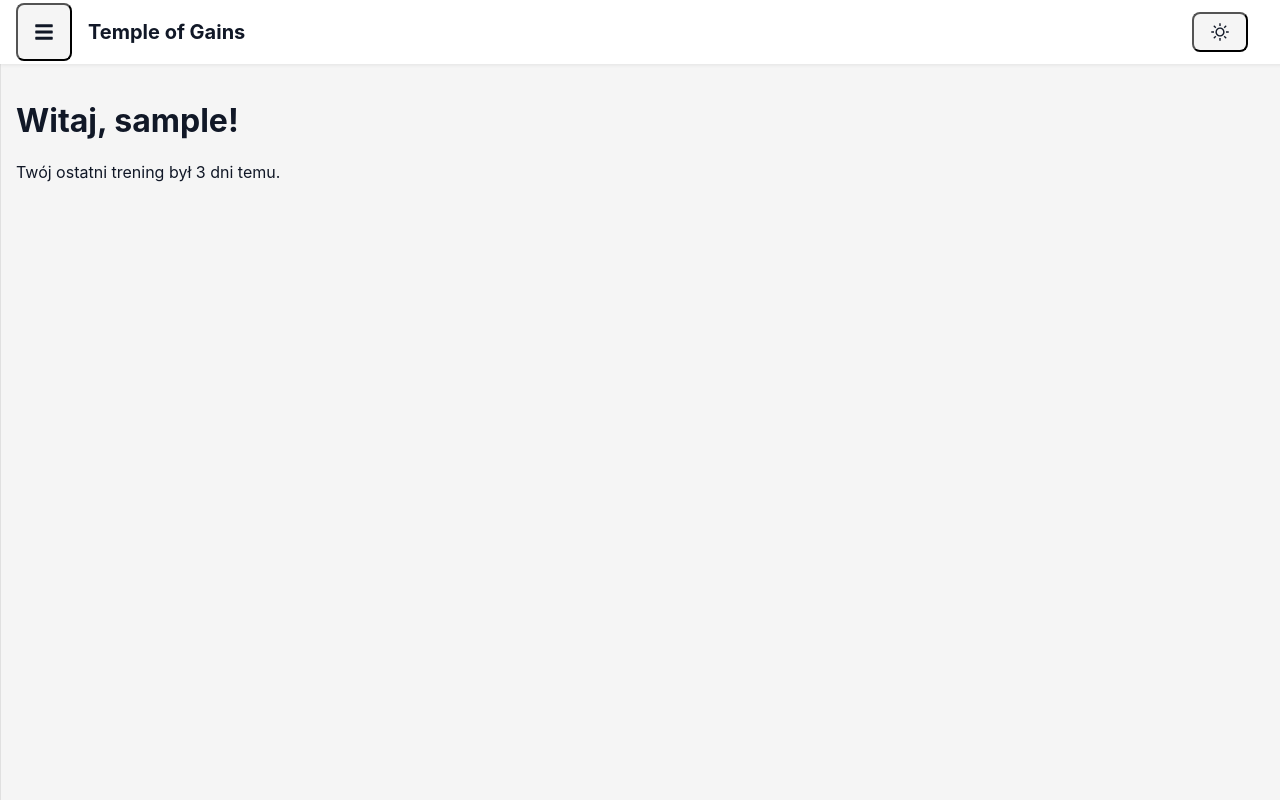
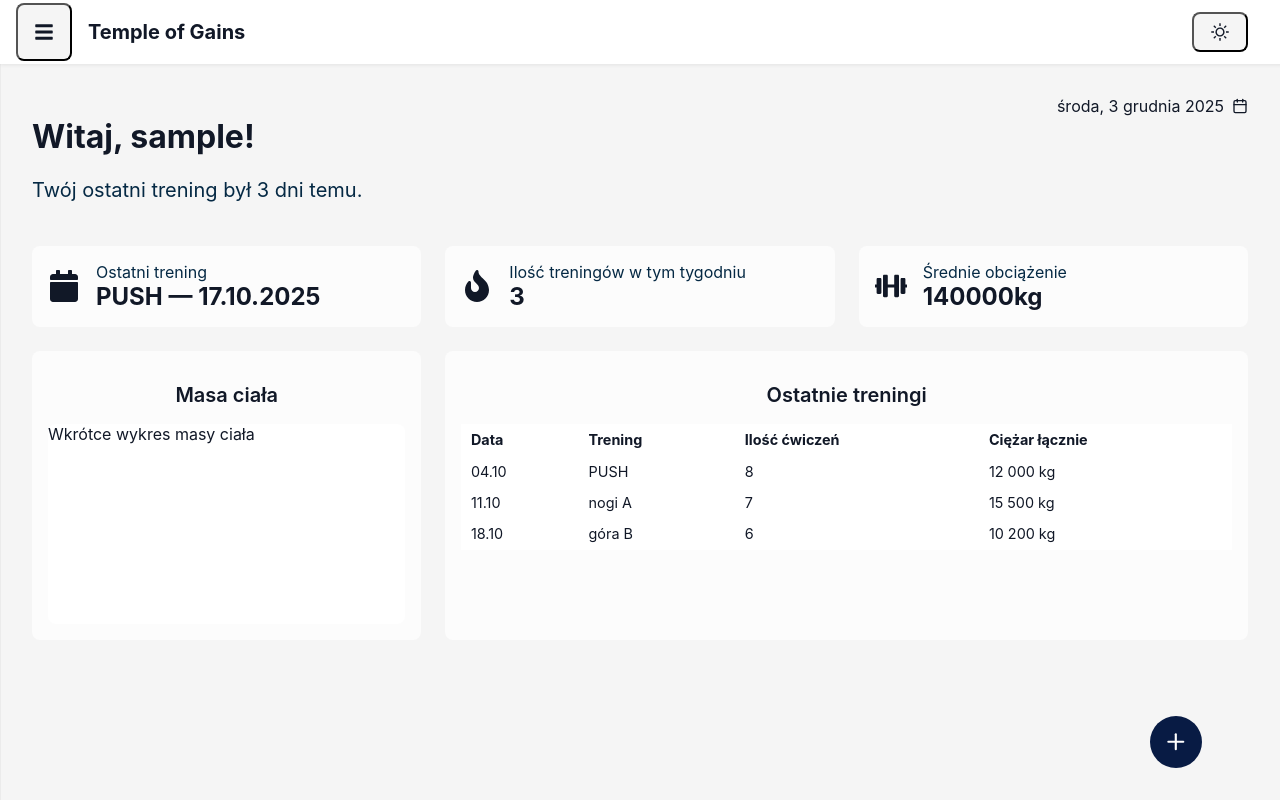
Before and after one commit to kmarciniec67/Temple-Of-Gains, a React (Vite) app: page /dashboard in a window 1280 px wide. Built offline with nearby package versions, Linux system fonts and the light colour scheme; sample sign-in values are in the browser's storage.

Commit message:
dashbord ux, change themes colours

```diff
--- a/src/App.css
+++ b/src/App.css
@@ -304,7 +304,7 @@ body, html, #root {
 
 .stepCard p {
   font-size: 0.9rem;
-  color: var(--text-card);
+  color: var(--text-inverse);
 }
 
 /* Contact Section */
@@ -337,6 +337,7 @@ body, html, #root {
 
 .contactInfo a {
   color: var(--bg-card);
+  color: var(--text-primary);
   text-decoration: none;
   font-size: 1rem;
   font-weight: 600;
@@ -674,29 +675,39 @@ body, html, #root {
 }
 
 /* dark theme */
+
 :root[data-theme="dark"] {
-  /* bckgs */
-  --bg-primary: #1e1e2f;   /* landing, login */
-  --bg-secondary: #0f1729; /* header, navbar */
-  --bg-tertiary: #1a2847;  /* .features, .nextSteps, .footer */
-  --bg-card: #2563eb;      /* featureCard, journeyStep */
-  --bg-card-neutral: #252525; /* stepCard */
+  /* bgs */
+  --bg-primary: #060816;         /* landing, login  */
+  --bg-secondary: #0b1020;       /* navbar / header */
+  --bg-tertiary: #151a2c;        /* sections */
+  --bg-card: #1d2338;            /* landing / featureCard cards */
+  --bg-card-neutral: #171c2b;    /* neutral cards */
+  --bg-card-dashboard: #171d30;  /* dashboard cards */
 
   /* text */
-  --text-primary: #f9fafb;   /* headers, text on black */
-  --text-secondary: #d1d5db; /* descriptions, heroDescription, contact p */
-  --text-muted: #9ca3af;     /* small descriptions opisy, footer  */
-  --text-inverse: #0f1729;   /* light cards text */
+  --text-primary: #f9fafb;       /* main text */
+  --text-secondary: #c7d2fe;     /* descriptions, subtitles */
+  --text-muted: #9ca3af;         /* minor descriptions */
+  --text-inverse: #020617;       /* text on light buttons */
+  --text-card: #e5e7eb;
 
-  /* btn, links */
-  --btn-primary-bg: #2563eb;
+  /* accents/btns */
+  --accent-color: #4f46e5;       /* icons, underlines */
+  --btn-primary-bg: #4f46e5;     /* main button (e.g. +, login) */
   --btn-primary-text: #ffffff;
 
-  --link-color: #ffffff;
-  --link-hover: #60a5fa;
+  --link-color: #e5e7eb;
+  --link-hover: #a5b4fc;
 
-  /* borders */
-  --border-subtle: rgba(37, 99, 235, 0.2);
+  /* borders/shadows */
+  --border-subtle: rgba(148, 163, 184, 0.35);
+
+  --card-shadow: 0 16px 40px rgba(15, 23, 42, 0.55);
+  --card-shadow-hover: 0 18px 50px rgba(59, 130, 246, 0.45);
+
+  /* hover */
+  --bg-hover: #111827;
 }
 
 /* LIGHT THEME */
@@ -706,6 +717,7 @@ body, html, #root {
   --bg-tertiary: #e5ecff;
   --bg-card: #2563eb;
   --bg-card-neutral: #ffffff;
+  --bg-card-dashboard: #fcfcfc; /* dashboard cards */
 
   --text-primary: #111827;
   --text-secondary: #052944;
@@ -720,6 +732,8 @@ body, html, #root {
   --link-hover: #1d4ed8;
 
   --border-subtle: rgba(4, 9, 22, 0.2);
+
+  --bg-hover: #f3f4f6;
 }
 
 /* fallback (no data-theme) */
@@ -729,13 +743,21 @@ body, html, #root {
   --bg-tertiary: #e5ecff;
   --bg-card: #2563eb;
   --bg-card-neutral: #ffffff;
+  --bg-card-dashboard: #fcfcfc; /* dashboard cards */
+
   --text-primary: #111827;
-  --text-secondary: #4b5563;
+  --text-secondary: #052944;
   --text-muted: #6b7280;
   --text-inverse: #f9fafb;
-  --btn-primary-bg: #2563eb;
+  --text-card: #cfe2e2;
+
+  --btn-primary-bg: #081b44;
   --btn-primary-text: #ffffff;
-  --link-color: #2563eb;
+
+  --link-color: #081b44;
   --link-hover: #1d4ed8;
-  --border-subtle: rgba(15, 23, 42, 0.08);
+
+  --border-subtle: rgba(4, 9, 22, 0.2);
+
+  --bg-hover: #f3f4f6;
 }
--- a/src/pages/dashboard/dashboard.jsx
+++ b/src/pages/dashboard/dashboard.jsx
@@ -2,6 +2,8 @@ import React, { useEffect, useState } from "react";
 import { Outlet, useLocation, useNavigate } from "react-router-dom"; // IMPORTUJEMY useNavigate
 import styles from "./Dashboard.module.css";
 import Navbar from "./components/Navbar";
+import * as fi from "react-icons/fi"
+import * as FaIcons from "react-icons/fa";
 
 export default function Dashboard() {
     const { pathname } = useLocation();
@@ -28,6 +30,13 @@ export default function Dashboard() {
         return null; // Możesz tu dać komponent <Spinner />
     }
 
+    const today = new Date().toLocaleDateString("pl-PL", {
+        weekday: "long",
+        year: "numeric",
+        month: "long",
+        day: "numeric",
+    });
+
   return (
     <div className={styles.dashboardContainer}>
       <Navbar />
@@ -35,9 +44,111 @@ export default function Dashboard() {
       <main className={styles.pageContent}>
         {isHome ? (
           <>
-            <h1>Witaj, {username ? username : "użytkowniku"}!</h1>
-            <p>Twój ostatni trening był 3 dni temu.</p>
+            <div className={styles.headerRow}>
+              <div>
+                <h1 className={styles.greetingHeader}>Witaj, {username ? username : "użytkowniku"}!</h1>
+                <p className={styles.greeting}>Twój ostatni trening był 3 dni temu.</p>
+              </div>
+
+              <div className={styles.dateBox}>
+                <span className={styles.dateText}>{today}</span>
+                <fi.FiCalendar className={styles.calendarIcon} />
+              </div>
+            </div>
+
             {/* tu Twoje karty/statystyki */}
+
+            <div className={styles.statsContainer}>
+
+              <div className={styles.statsRow}>
+                <div className={styles.statCard}>
+                <FaIcons.FaCalendar className={styles.statIcon} />
+                  <div>
+                    <div className={styles.statLabel}>Ostatni trening</div>
+                    <div className={styles.statValue}>PUSH — 17.10.2025</div>
+                  </div>
+                </div>
+
+                <div className={styles.statCard}>
+                <FaIcons.FaFire className={styles.statIcon} />
+                  <div>
+                    <div className={styles.statLabel}>Ilość treningów w tym tygodniu</div>
+                    <div className={styles.statValue}>3</div>
+                  </div>
+                </div>
+
+                <div className={styles.statCard}>
+                <FaIcons.FaDumbbell className={styles.statIcon} />
+                  <div>
+                    <div className={styles.statLabel}>Średnie obciążenie</div>
+                    <div className={styles.statValue}>140000kg</div>
+                  </div>
+                </div>
+              </div>
+
+              <div className={styles.mainGrid}>
+              <section className={styles.card}>
+                <h2 className={styles.cardTitle}>Masa ciała</h2>
+                <div className={styles.chartPlaceholder}>
+                  {/* Tu kiedyś będzie wykres z Recharts */}
+                  <span>Wkrótce wykres masy ciała</span>
+                </div>
+              </section>
+
+              <section className={`${styles.card} ${styles.cardLastTrainingWide}`}>
+                <h2 className={styles.cardTitle}>Ostatnie treningi</h2>
+
+                <table className={styles.table}>
+                  <thead>
+                    <tr>
+                      <th>Data</th>
+                      <th>Trening</th>
+                      <th>Ilość ćwiczeń</th>
+                      <th>Ciężar łącznie</th>
+                    </tr>
+                  </thead>
+                  <tbody>
+                    <tr>
+                      <td>04.10</td>
+                      <td>PUSH</td>
+                      <td>8</td>
+                      <td>12 000 kg</td>
+                    </tr>
+                    <tr>
+                      <td>11.10</td>
+                      <td>nogi A</td>
+                      <td>7</td>
+                      <td>15 500 kg</td>
+                    </tr>
+                    <tr>
+                      <td>18.10</td>
+                      <td>góra B</td>
+                      <td>6</td>
+                      <td>10 200 kg</td>
+                    </tr>
+                  </tbody>
+                </table>
+              </section>
+            </div>
+
+            {/* FAB – przycisk plusa i akcje */}
+            <div className={styles.fabContainer}>
+              <div className={styles.fabActions}>
+                <button className={styles.fabActionButton}>
+                  zarejestruj trening
+                </button>
+                <button className={styles.fabActionButton}>
+                  zarejestruj pomiary
+                </button>
+              </div>
+              <button className={styles.fabMainButton}>
+                <fi.FiPlus />
+              </button>
+            </div>
+
+            </div>
+
+
           </>
         ) : (
           <Outlet />
--- a/src/pages/dashboard/dashboard.module.css
+++ b/src/pages/dashboard/dashboard.module.css
@@ -2,7 +2,7 @@
 
 .dashboardBackground{
   display: flex;
-  height: 100vh;
+  min-height: 100vh;
   width: 100%;
 }
 
@@ -29,8 +29,9 @@
 /* content area inside dashboard; ensure it sits below the fixed navbar */
 .pageContent {
   flex: 1 1 auto;
-  padding-top: calc(var(--navbar-height, 4rem) + 1rem); /* navbar + small gap */
-  padding-left: 1rem;
+  padding-top: calc(var(--navbar-height, 4rem) + 2rem); /* navbar + small gap */
+  padding-left: 2rem;
+  padding-right: 2rem;
 }
 
 /* ensure page content sits above sidebar on wide screens */
@@ -49,5 +50,209 @@
 @media (max-width: 48em) {
   :global(.sidebar-open) .pageContent {
     margin-left: 0;
+    padding-top: calc(var(--navbar-height, 4rem) + 2rem);
+    padding-left: 1rem;
   }
 }
+
+.headerRow {
+  display: flex;
+  justify-content: space-between;
+  gap: 1.5rem;
+  align-items: flex-start;
+  margin-bottom: 1.5rem;
+}
+
+.greatingHeader {
+  font-size: 2rem;
+  font-weight: 700;
+  color: var(--text-primary);
+  margin: 0;
+}
+
+.greeting {
+  font-size: 1.25rem;
+  color: var(--text-secondary);
+}
+
+.dateBox {
+  display: inline-flex;
+  align-items: center;
+  gap: 0.5rem;
+}
+
+.dataText {
+  font-size: 1rem;
+  color: var(--text-secondary);
+}
+
+.dataIcon {
+  font-size: 1.25rem;
+  color: var(--text-secondary);
+}
+
+.statsContainer {
+  display: flex;
+  flex-direction: column;
+  gap: 1.5rem;
+  margin-bottom: 2rem;
+}
+
+.statsRow {
+  display: grid;
+  grid-template-columns: repeat(3, minmax(0,1fr));
+  gap: 1.5rem;
+}
+
+.statCard {
+  background-color: var(--bg-card-dashboard);
+  padding: 1rem;
+  border-radius: 0.5rem;
+  box-shadow: var(--card-shadow);
+  display: flex;
+  align-items: center;
+  gap: 1rem;
+}
+
+.statIcon {
+  font-size: 2rem;
+  color: var(--accent-color);
+}
+
+.statLabel {
+  font-size: 1rem;
+  color: var(--text-secondary);
+}
+
+.statValue {
+  font-size: 1.5rem;
+  font-weight: 700;
+  color: var(--text-primary);
+}
+
+.mainGrid {
+  display: grid;
+  grid-template-columns: repeat(3, minmax(0,1fr));
+  gap: 1.5rem;
+}
+
+.cardLastTrainingWide {
+  grid-column: span 2;
+}
+
+.card {
+  background-color: var(--bg-card-dashboard);
+  padding: 1rem 1rem 1rem 1rem;
+  border-radius: 0.5rem;
+  box-shadow: var(--card-shadow);
+}
+
+.cardTitle {
+  font-size: 1.25rem;
+  font-weight: 600;
+  color: var(--text-primary);
+  text-align: center;
+}
+
+.chartPlaceholder {
+  min-height: 200px;
+  background-color: var(--bg-secondary);
+  border-radius: 0.5rem;
+  border: 1px dashed var(--border-color);
+  justify-content: center;
+}
+
+.table {
+  width: 100%;
+  border-collapse: collapse;
+  font-size: 0.9rem;
+  background-color: var(--bg-secondary);
+}
+
+.table th,
+.table td {
+  padding: 0.45rem 0.6rem;
+  text-align: left;
+}
+
+.fabContainer {
+  position: fixed;
+  bottom: 2rem;
+  right: 2rem;
+  display: flex;
+  flex-direction: column;
+  align-items: center;
+  gap: 1rem;
+  z-index: 1000;
+}
+
+.fabMainButton {
+  width: 52px;
+  height: 52px;
+  border-radius: 50%;
+  border: none;
+  background: var(--btn-primary-bg);
+  color: var(--btn-primary-text);
+  display: inline-flex;
+  align-items: center;
+  justify-content: center;
+  font-size: 1.6rem;
+  cursor: pointer;
+  box-shadow: var(--card-shadow)
+}
+
+.fabActions {
+  background: var(--bg-secondary);
+  color: var(--text-secondary);
+  border-radius: 10px;
+  padding: 0.5rem 0.9rem;
+  box-shadow: 0 8px 16px rgba(15, 23, 42, 0.18);
+  display: flex;
+  flex-direction: column;
+  gap: 0.2rem;
+
+  opacity: 0;
+  pointer-events: none;
+  transform: translateX(8px);
+  transition: opacity 0.15s ease, transform 0.15s ease;
+}
+
+.fabContainer:hover .fabActions {
+  opacity: 1;
+  pointer-events: auto;
+  transform: translateX(0);
+}
+
+.fabActionButton {
+  border: none;
+  background: transparent;
+  text-align: left;
+  font-size: 0.85rem;
+  padding: 0.25rem 0;
+  cursor: pointer;
+  white-space: nowrap;
+  color: var(--text-secondary);
+}
+
+.fabActionButton:hover {
+  text-decoration: underline;
+}
+
+@media (max-width: 900px) {
+  .statsRow {
+    grid-template-columns: 1fr;
+  }
+
+  .mainGrid {
+    grid-template-columns: 1fr;
+  }
+
+  .pageContent {
+    padding: 1.5rem;
+  }
+
+  .fabContainer {
+    right: 1.2rem;
+    bottom: 1.2rem;
+  }
+}
```
Also changed, not shown: src/index.css (+84 -66 lines).
